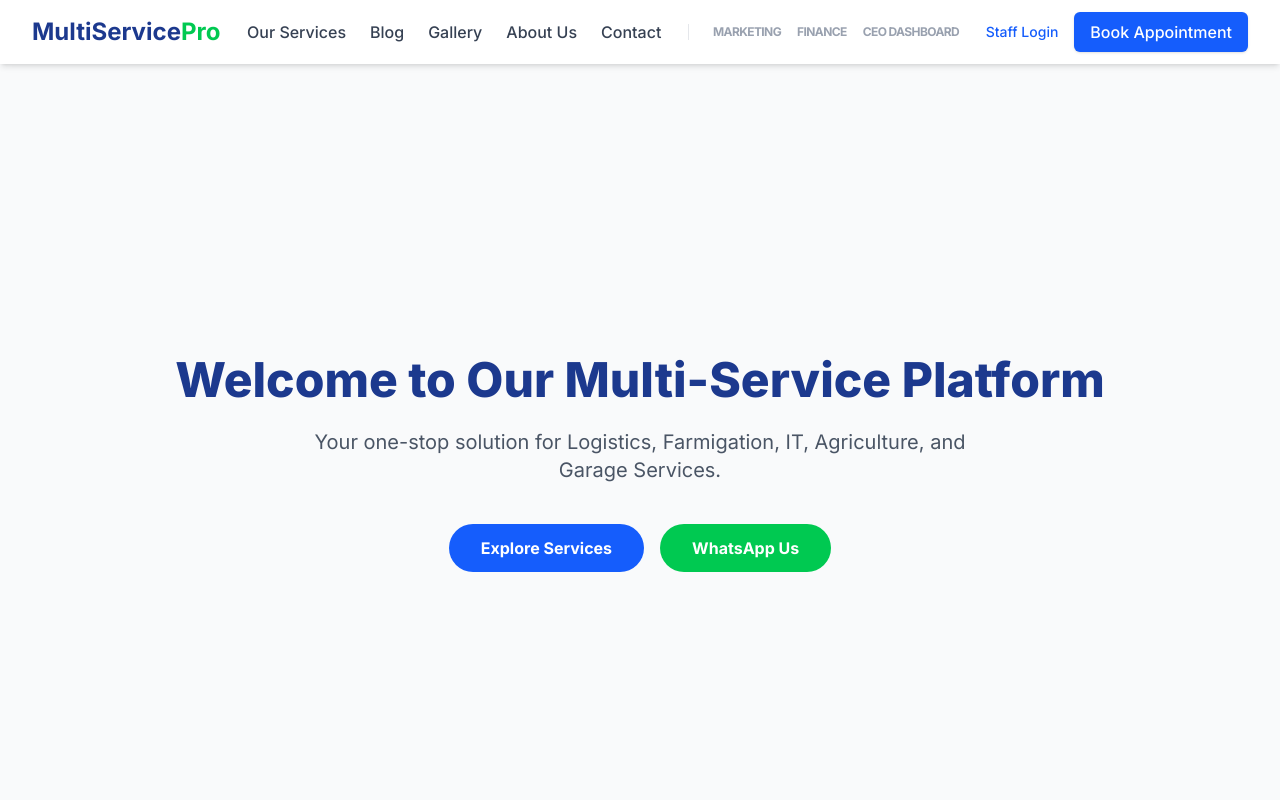
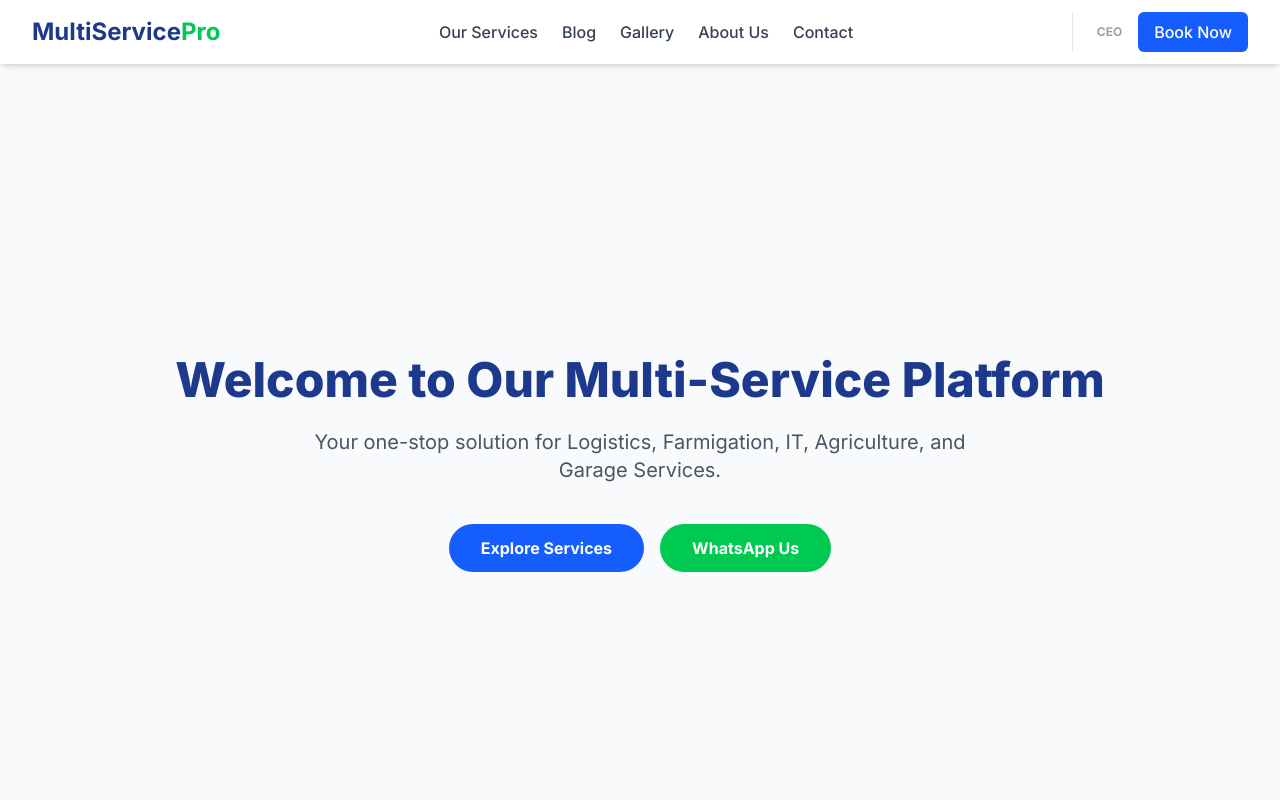
Before and after one commit to jemmziray-tech/multiservicepro, a Next.js app: page / in a window 1280 px wide. Shown: the top 800 px of the page. Built offline with nearby package versions, Linux system fonts and the light colour scheme.

Commit message:
Added mobile responsive navbar

```diff
--- a/app/components/Navbar.tsx
+++ b/app/components/Navbar.tsx
@@ -1,6 +1,14 @@
+"use client";
+
+import { useState } from "react";
 import Link from "next/link";
+import { Menu, X } from "lucide-react";
 
 export default function Navbar() {
+  const [isOpen, setIsOpen] = useState(false);
+
+  const toggleMenu = () => setIsOpen(!isOpen);
+
   return (
     <nav className="bg-white shadow-md w-full sticky top-0 z-50">
       <div className="max-w-7xl mx-auto px-4 sm:px-6 lg:px-8">
@@ -13,50 +21,47 @@ export default function Navbar() {
             </Link>
           </div>
 
-          {/* Main Menu (Client Facing) */}
+          {/* Main Menu (Desktop Only) */}
           <div className="hidden md:flex space-x-6">
-            <Link href="/services" className="text-gray-700 hover:text-blue-600 font-medium transition">
-              Our Services
-            </Link>
-            <Link href="/blog" className="text-gray-700 hover:text-blue-600 font-medium transition">
-              Blog
-            </Link>
-            <Link href="/gallery" className="text-gray-700 hover:text-blue-600 font-medium transition">
-              Gallery
-            </Link>
-            <Link href="/about" className="text-gray-700 hover:text-blue-600 font-medium transition">
-              About Us
-            </Link>
-            <Link href="/contact" className="text-gray-700 hover:text-blue-600 font-medium transition">
-              Contact
+            <Link href="/services" className="text-gray-700 hover:text-blue-600 font-medium transition">Our Services</Link>
+            <Link href="/blog" className="text-gray-700 hover:text-blue-600 font-medium transition">Blog</Link>
+            <Link href="/gallery" className="text-gray-700 hover:text-blue-600 font-medium transition">Gallery</Link>
+            <Link href="/about" className="text-gray-700 hover:text-blue-600 font-medium transition">About Us</Link>
+            <Link href="/contact" className="text-gray-700 hover:text-blue-600 font-medium transition">Contact</Link>
+          </div>
+
+          {/* Desktop Staff/Actions (Hidden on Mobile) */}
+          <div className="hidden lg:flex items-center space-x-4 border-l pl-6 border-gray-200">
+            <Link href="/dashboard" className="text-xs text-gray-400 hover:text-blue-600 font-bold uppercase">CEO</Link>
+            <Link href="/book" className="bg-blue-600 text-white px-4 py-2 rounded-md font-medium hover:bg-blue-700 transition">
+              Book Now
             </Link>
           </div>
 
-          {/* Staff Section (Management Tools) */}
-          <div className="hidden xl:flex items-center space-x-4 border-l pl-6 border-gray-200">
-            <Link href="/marketing" className="text-xs text-gray-400 hover:text-orange-600 transition font-bold uppercase tracking-tighter">
-              Marketing
-            </Link>
-            <Link href="/finance" className="text-xs text-gray-400 hover:text-green-600 transition font-bold uppercase tracking-tighter">
-              Finance
-            </Link>
-            <Link href="/dashboard" className="text-xs text-gray-400 hover:text-blue-600 transition font-bold uppercase tracking-tighter">
-              CEO Dashboard
-            </Link>
+          {/* Mobile Menu Button (Shows on small screens) */}
+          <div className="md:hidden flex items-center">
+            <button onClick={toggleMenu} className="text-gray-700 outline-none">
+              {isOpen ? <X className="h-8 w-8" /> : <Menu className="h-8 w-8" />}
+            </button>
           </div>
-
-          {/* Action Buttons */}
-          <div className="hidden md:flex items-center space-x-4">
-            <Link href="/login" className="text-blue-600 font-medium hover:underline text-sm">
-              Staff Login
-            </Link>
-            <Link href="/book" className="bg-blue-600 text-white px-4 py-2 rounded-md font-medium hover:bg-blue-700 transition shadow-sm">
-              Book Appointment
-            </Link>
-          </div>
-
         </div>
       </div>
+
+      {/* Mobile Menu Drawer (Animated dropdown) */}
+      {isOpen && (
+        <div className="md:hidden bg-white border-t border-gray-100 p-4 space-y-4 shadow-xl">
+          <Link href="/services" onClick={toggleMenu} className="block text-gray-700 font-medium">Our Services</Link>
+          <Link href="/blog" onClick={toggleMenu} className="block text-gray-700 font-medium">Blog</Link>
+          <Link href="/gallery" onClick={toggleMenu} className="block text-gray-700 font-medium">Gallery</Link>
+          <Link href="/about" onClick={toggleMenu} className="block text-gray-700 font-medium">About Us</Link>
+          <Link href="/contact" onClick={toggleMenu} className="block text-gray-700 font-medium">Contact</Link>
+          <hr />
+          <Link href="/dashboard" onClick={toggleMenu} className="block text-blue-600 font-bold">Staff Dashboard</Link>
+          <Link href="/book" onClick={toggleMenu} className="block bg-blue-600 text-white text-center py-3 rounded-lg font-bold">
+            Book Appointment
+          </Link>
+        </div>
+      )}
     </nav>
   );
 }
```
